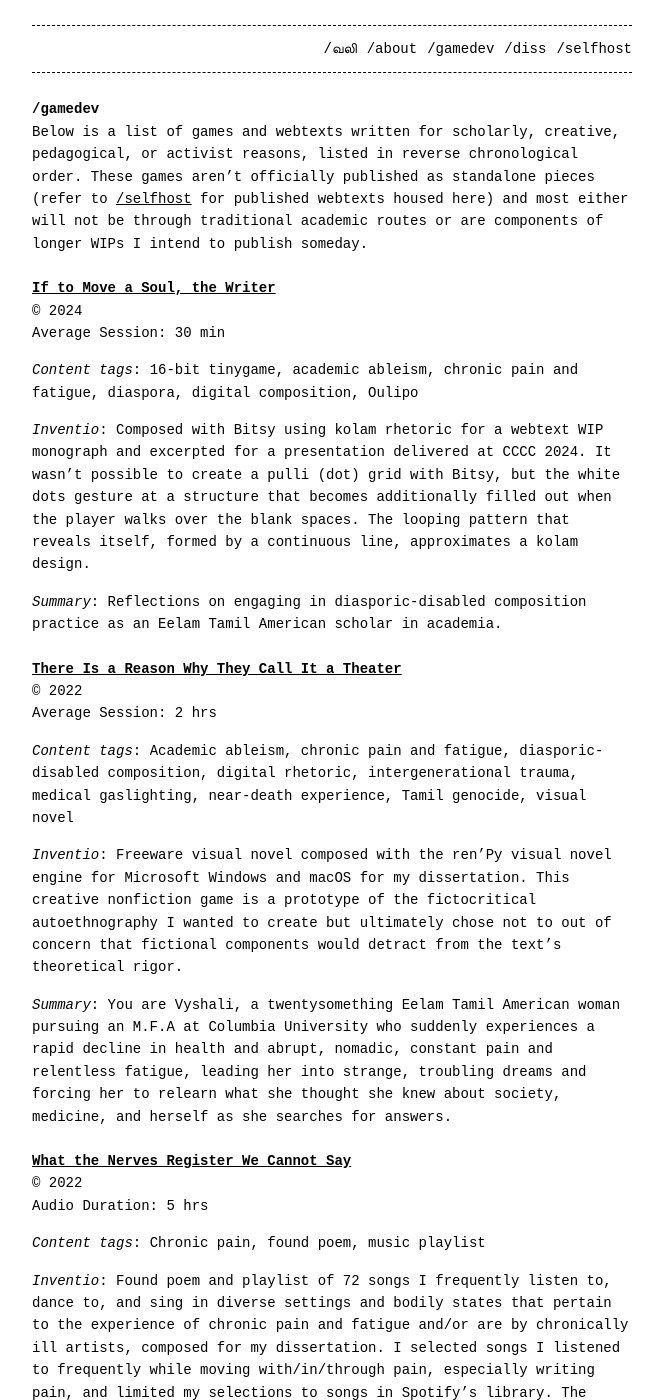
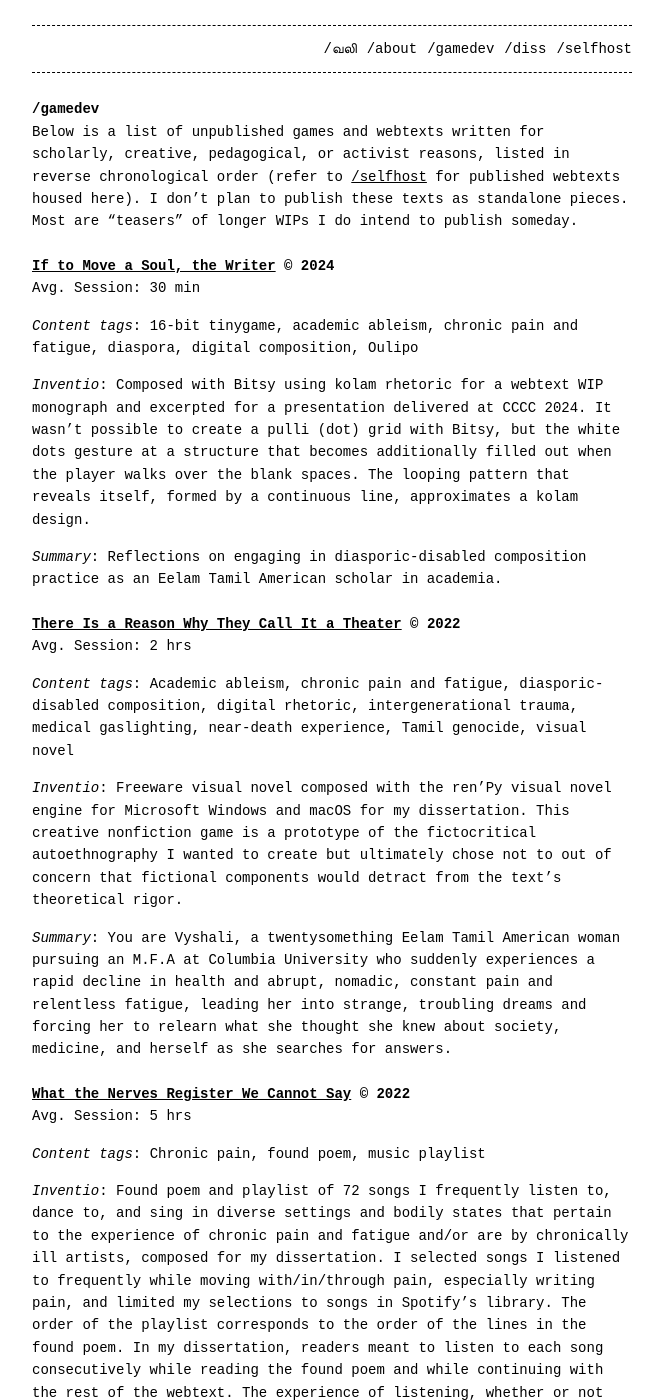
Before and after one commit to visforvali/visforvali.github.io, a Jekyll site: the page built from gamedev.md, in a window 1280 px wide and 1400 px high. Shown: the whole window, without its empty margins (308-971 px from the left). Built offline with Jekyll 4.4.1, drawn with Linux system fonts in a browser that asks for light colours; some of the changed text lies outside the part shown.

Commit message:
Update gamedev.md

```diff
--- a/gamedev.md
+++ b/gamedev.md
@@ -6,11 +6,10 @@ permalink: /gamedev
 
 # /gamedev
 
-Below is a list of games and webtexts written for scholarly, creative, pedagogical, or activist reasons, listed in reverse chronological order. These games aren't officially published as standalone pieces (refer to <a href="selfhost.html">/selfhost</a> for published webtexts housed here) and most either will not be through traditional academic routes or are components of longer WIPs I intend to publish someday.
+Below is a list of unpublished games and webtexts written for scholarly, creative, pedagogical, or activist reasons, listed in reverse chronological order (refer to <a href="selfhost.html">/selfhost</a> for published webtexts housed here). I don't plan to publish these texts as standalone pieces. Most are "teasers" of longer WIPs I do intend to publish someday.
 
-## <a href="tinygames/if_to_move_the_soul_a_writer/play.html" target="_blank">If to Move a Soul, the Writer</a>
-&#169; 2024
-Average Session: 30 min
+## <a href="tinygames/if_to_move_the_soul_a_writer/play.html" target="_blank">If to Move a Soul, the Writer</a> &#169; 2024
+Avg. Session: 30 min
 
 _Content tags_: 16-bit tinygame, academic ableism, chronic pain and fatigue, diaspora, digital composition, Oulipo
 
@@ -18,9 +17,8 @@ _Inventio_: Composed with Bitsy using kolam rhetoric for a webtext WIP monograph
 
 _Summary_: Reflections on engaging in diasporic-disabled composition practice as an Eelam Tamil American scholar in academia.
 
-## <a href="bmactp/adi/theater.html" target="_blank">There Is a Reason Why They Call It a Theater</a>
-&#169; 2022
-Average Session: 2 hrs
+## <a href="bmactp/adi/theater.html" target="_blank">There Is a Reason Why They Call It a Theater</a> &#169; 2022
+Avg. Session: 2 hrs
 
 _Content tags_: Academic ableism, chronic pain and fatigue, diasporic-disabled composition, digital rhetoric, intergenerational trauma, medical gaslighting, near-death experience, Tamil genocide, visual novel
 
@@ -28,9 +26,8 @@ _Inventio_: Freeware visual novel composed with the ren'Py visual novel engine f
 
 _Summary_: You are Vyshali, a twentysomething Eelam Tamil American woman pursuing an M.F.A at Columbia University who suddenly experiences a rapid decline in health and abrupt, nomadic, constant pain and relentless fatigue, leading her into strange, troubling dreams and forcing her to relearn what she thought she knew about society, medicine, and herself as she searches for answers.
 
-## <a href="bmactp/misability/playlist.html" target="_blank">What the Nerves Register We Cannot Say</a>
-&#169; 2022
-Audio Duration: 5 hrs
+## <a href="bmactp/misability/playlist.html" target="_blank">What the Nerves Register We Cannot Say</a> &#169; 2022
+Avg. Session: 5 hrs
 
 _Content tags_: Chronic pain, found poem, music playlist
 
@@ -38,9 +35,8 @@ _Inventio_: Found poem and playlist of 72 songs I frequently listen to, dance to
 
 _Summary_: Audio analgesia reduces nociception pertaining to acute pain but does not alter perceptions of chronic pain intensity (Linneman et al., 2015); however, fibromyalgic subjects felt they had more control over their pain while deliberately listening to music, especially if they listened to music frequently. Compiling a specific playlist for the purpose of deliberate listening &mdash; and composing found poetry from it &mdash; transforms familiar artifacts into cumulative signifiers for fibromyalgic subjects, as an analgesic meaning-making process.
 
-## <a href="tinygames/selling_upon_trust/play.html">Selling Upon Trust</a>
-&#169; 2016
-Average Session: 30 min
+## <a href="tinygames/selling_upon_trust/play.html">Selling Upon Trust</a> &#169; 2016
+Avg. Session: 20 min
 
 _Content tags_: Fabrication, fabulation, gunfire sounds, interactive fiction, journalistic ethics
 
@@ -50,7 +46,7 @@ _Summary_: You are Ali Cornwall, a journalist who is relatively young for the pr
 
 ## <a href="tinygames/uneasy_lies_the_head/play.html" target="_blank">Uneasy Lies the Head</a>
 &#169; 2016
-Average Session: 30 min
+Avg. Session: 20 min
 
 _Content tags_: Arson, auditory distress, extrajudicial execution, interactive fiction, murder, rape culture
 
```
